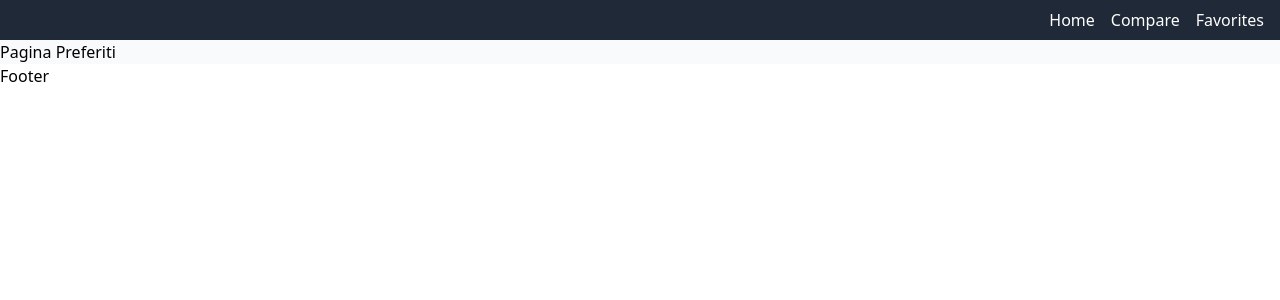
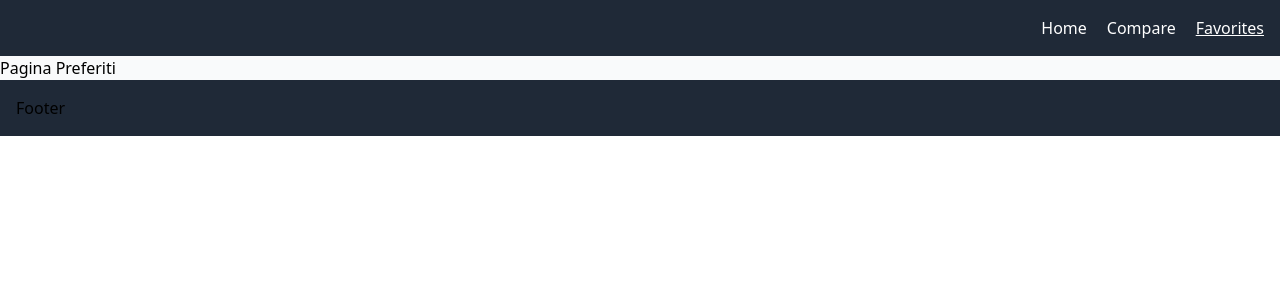
Before and after one commit to gianluca-milesi/progetto-finale-spec-frontend-front, a React (Vite) app in the folder frontend/: page /favorites in a window 1280 px wide. Shown: the top 300 px of the page. Built offline with nearby package versions, Linux system fonts and the light colour scheme; no server answers.

Commit message:
Update: style refactoring

```diff
--- a/frontend/src/components/LaptopCard.tsx
+++ b/frontend/src/components/LaptopCard.tsx
@@ -12,14 +12,14 @@ type Props = {
 function LaptopCard({ laptop }: Props) {
     return (
         <Link to="/">
-            <div className="flex items-center shadow-2xl rounded-xl gap-2 m-4 relative hover:scale-103 duration-200 ease-in secondary-color text-white">
+            <div className="flex items-center shadow-2xl rounded-xl gap-2 m-2 relative hover:scale-103 duration-200 ease-in secondary-color text-white">
                 <figure>
                     <img src={placeholder} className="w-25 rounded-l-xl" />
                 </figure>
                 <div className="flex-col p-1">
                     <h3>{laptop.title}</h3>
                     <p>{laptop.category}</p>
-                    <button className="button absolute right-4 bottom-2">Compara</button>
+                    <button className="button absolute right-4 bottom-2">Compara ✚</button>
                 </div>
             </div>
         </Link>
--- a/frontend/src/components/Navbar.tsx
+++ b/frontend/src/components/Navbar.tsx
@@ -4,10 +4,22 @@ import { NavLink } from "react-router-dom"
 function Navbar() {
     return (
         <nav>
-            <ul className="flex justify-end gap-4">
-                <li><NavLink to="/">Home</NavLink></li>
-                <li><NavLink to="/compare">Compare</NavLink></li>
-                <li><NavLink to="/favorites">Favorites</NavLink></li>
+            <ul className="flex justify-end gap-5">
+                <li
+                    className="hover:scale-105 duration-100 ease-in"
+                >
+                    <NavLink to="/">Home</NavLink>
+                </li>
+                <li
+                    className="hover:scale-105 duration-100 ease-in"
+                >
+                    <NavLink to="/compare">Compare</NavLink>
+                </li>
+                <li
+                    className="hover:scale-105 duration-100 ease-in"
+                >
+                    <NavLink to="/favorites">Favorites</NavLink>
+                </li>
             </ul>
         </nav>
     )
--- a/frontend/src/index.css
+++ b/frontend/src/index.css
@@ -87,6 +87,10 @@
     transition: 0.2s;
 }
 
-.button:hover{
+.button:hover {
     scale: 1.075;
 }
+
+.active {
+    text-decoration: underline;
+}
--- a/frontend/src/layouts/Footer.tsx
+++ b/frontend/src/layouts/Footer.tsx
@@ -1,6 +1,6 @@
 function Footer() {
     return (
-        <footer>Footer</footer>
+        <footer className="secondary-color p-4">Footer</footer>
     )
 }
 
--- a/frontend/src/layouts/Header.tsx
+++ b/frontend/src/layouts/Header.tsx
@@ -3,7 +3,7 @@ import Navbar from "../components/Navbar.tsx"
 
 function Header() {
     return (
-        <header className="secondary-color text-white py-2 px-4">
+        <header className="secondary-color text-white p-4">
             <Navbar />
         </header>
     )
--- a/frontend/src/pages/HomePage.tsx
+++ b/frontend/src/pages/HomePage.tsx
@@ -17,12 +17,12 @@ function HomePage() {
     return (
         <>
             <section>
-                <h2 className="text-2xl text-center mb-4">Cerca</h2>
+                <h2 className="text-2xl text-center mb-2">Cerca</h2>
                 <div>Searchbar e Filters</div>
             </section>
 
             <section>
-                <h2 className="text-2xl text-center mb-4">Tutti i prodotti</h2>
+                <h2 className="text-2xl text-center mb-2">Tutti i prodotti</h2>
                 <div className="container">
                     <div className="row">
                         {laptops && laptops.map(l => (
```
